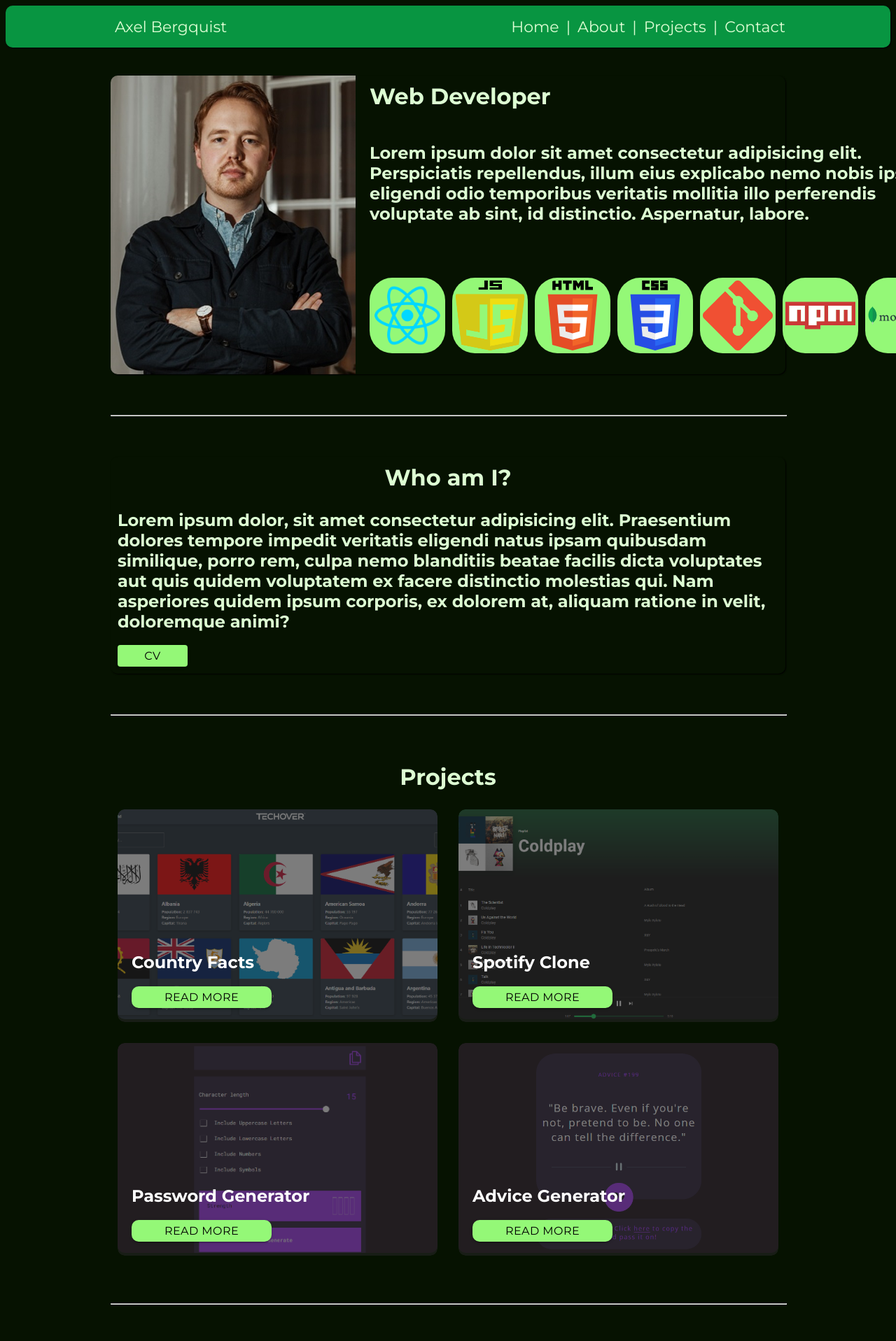
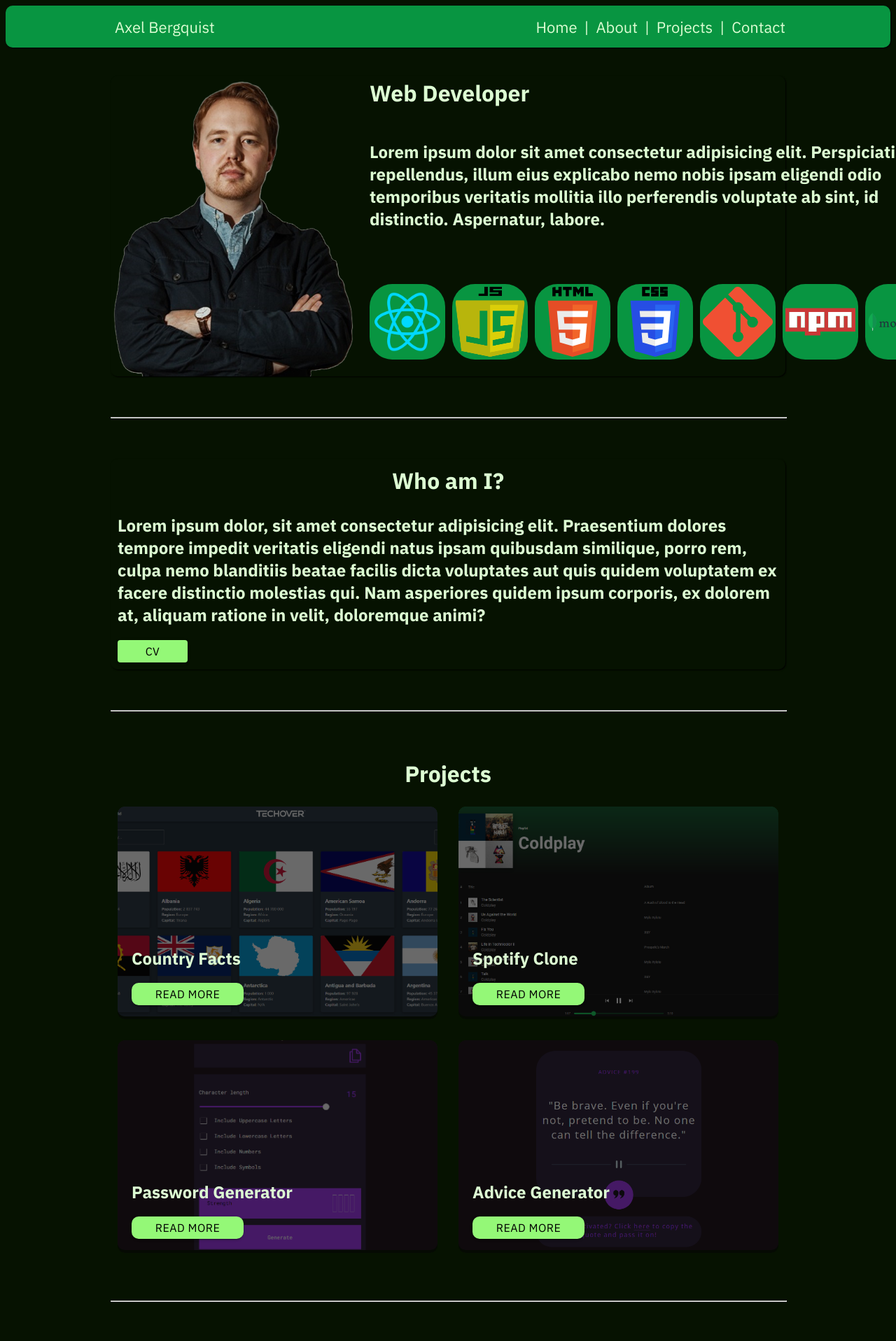
Before and after one commit to axelberk/Portfolio, a React (Vite) app: page / in a window 1280 px wide. Shown: the top 1917 px of the page at 70% size. Built offline with nearby package versions, Linux system fonts and the light colour scheme.

Commit message:
colors done?

```diff
--- a/index.html
+++ b/index.html
@@ -7,8 +7,9 @@
     <link rel="preconnect" href="https://fonts.googleapis.com">
     <link rel="preconnect" href="https://fonts.gstatic.com" crossorigin>
     <link href="https://fonts.googleapis.com/css2?family=Montserrat:ital,wght@0,100..900;1,100..900&family=Open+Sans:ital,wght@0,300..800;1,300..800&display=swap" rel="stylesheet">
+    <link href="https://fonts.googleapis.com/css2?family=IBM+Plex+Sans:ital,wght@0,100;0,200;0,300;0,400;0,500;0,600;0,700;1,100;1,200;1,300;1,400;1,500;1,600;1,700&display=swap" rel="stylesheet">
     <link rel="stylesheet" href="https://cdnjs.cloudflare.com/ajax/libs/font-awesome/6.0.0-beta3/css/all.min.css">
-    <title>Axel Bergquists Portfolio</title>
+    <title>Axel Bergquist - Portfolio</title>
   </head>
   <body>
     <div id="root"></div>
--- a/src/Components/ProjectDetail/ProjectDetail.css
+++ b/src/Components/ProjectDetail/ProjectDetail.css
@@ -58,7 +58,7 @@
     display: flex;
     flex-direction: column;
     gap: 20px;
-
+    font-size: 18px;
 }
 
 .stacks-used {
@@ -72,7 +72,7 @@
     box-shadow: 1px 1px 2px black;
     border-radius: 10px;
     padding: 10px;
-    font-size: 14px;
+    font-size: 16px;
     background-color: #94f877;
     color: black;
     font-weight: 400;
--- a/src/Components/ProjectDetail/ProjectDetail.jsx
+++ b/src/Components/ProjectDetail/ProjectDetail.jsx
@@ -32,8 +32,8 @@ import ArrowBackIosNewOutlinedIcon from '@mui/icons-material/ArrowBackIosNewOutl
                             ))}
                         </div>
                         <div className="project-links">
-                            <Button href={projectLink} variant="contained" target="_blank" sx={{width:"110px", backgroundColor:"#94f877", color:"black", borderRadius:"10px", display:"flex", justifyContent:"space-between", font:"inherit"}}>Try it<i class="fa fa-external-link" aria-hidden="true"></i></Button>
-                            <Button href={projectGithub} variant="contained" target="_blank" sx={{width:"120px", backgroundColor:"#94f877", color:"black", borderRadius:"10px", display:"flex", justifyContent:"space-between", font:"inherit"}}>Github<i class="fa fa-external-link" aria-hidden="true"></i></Button>
+                            <Button href={projectLink} variant="contained" target="_blank" sx={{width:"120px", backgroundColor:"#94f877", color:"black", borderRadius:"10px", display:"flex", justifyContent:"space-between", font:"inherit"}}>Try it<i class="fa fa-external-link" aria-hidden="true"></i></Button>
+                            <Button href={projectGithub} variant="contained" target="_blank" sx={{width:"130px", backgroundColor:"#94f877", color:"black", borderRadius:"10px", display:"flex", justifyContent:"space-between", font:"inherit"}}>Github<i class="fa fa-external-link" aria-hidden="true"></i></Button>
                         </div>
                     </div>
                 </div>
--- a/src/Homepage/Homepage.css
+++ b/src/Homepage/Homepage.css
@@ -71,8 +71,8 @@
     bottom: -80px;
     left: 50%;
     transform: translateX(-50%);
-    background-color: #4A4947;
-    color: #E2F1E7;
+    background-color: #089541;
+    color: inherit;
     padding: 8px 12px;
     border-radius: 10px;
     font-size: 16px;
@@ -90,7 +90,7 @@
     width: 100px;
     max-height: 100px;
     transition: all .2s ease-in-out;
-    background-color: #94f877;
+    background-color: #089541;
     border-radius: 30%;
     padding: 4px;
 }
@@ -121,6 +121,10 @@
     padding: 10px;
     border-radius: 10px;
     /* background-color: #089541; */
+}
+
+.projects-page h2 {
+    color: #ddfdd3;
 }
 
 .projects-container {
@@ -156,7 +160,7 @@
 .img-overlay {
     position: absolute;
     inset: 0px;
-    background-color: #26262699;
+    background-color: #05050599;
     border-radius: 10px;
 }
 
--- a/src/Homepage/Homepage.jsx
+++ b/src/Homepage/Homepage.jsx
@@ -12,7 +12,7 @@ const Homepage = () => {
   return (
     <div className="Homepage" id="home">
       <div className="intro-section">
-        <img className="pfp" src="me.jpg" alt="" />
+        <img className="pfp" src="me-no-bg.png" alt="" />
         <div className="intro-text">
           <h1>Web Developer</h1>
           <h2>
@@ -97,7 +97,7 @@ const Homepage = () => {
                 onClick={() => handleReadMore("/projects/countryfacts")}
                 variant="contained"
                 sx={{
-                  width: "200px",
+                  width: "160px",
                   backgroundColor: "#94f877",
                   color: "black",
                   borderRadius: "10px",
@@ -119,7 +119,7 @@ const Homepage = () => {
                 onClick={() => handleReadMore("/projects/spotifyclone")}
                 variant="contained"
                 sx={{
-                  width: "200px",
+                  width: "160px",
                   backgroundColor: "#94f877",
                   color: "black",
                   borderRadius: "10px",
@@ -141,7 +141,7 @@ const Homepage = () => {
                 onClick={() => handleReadMore("/projects/pwgen")}
                 variant="contained"
                 sx={{
-                  width: "200px",
+                  width: "160px",
                   backgroundColor: "#94f877",
                   color: "black",
                   borderRadius: "10px",
@@ -163,7 +163,7 @@ const Homepage = () => {
                 onClick={() => handleReadMore("/projects/advicegen")}
                 variant="contained"
                 sx={{
-                  width: "200px",
+                  width: "160px",
                   backgroundColor: "#94f877",
                   color: "black",
                   borderRadius: "10px",
--- a/src/index.css
+++ b/src/index.css
@@ -1,5 +1,5 @@
 :root {
-  font-family: Montserrat;
+  font-family: "IBM Plex Sans";
   font-synthesis: none;
   text-rendering: optimizeLegibility;
   -webkit-font-smoothing: antialiased;
```
Also changed, not shown: public/me-no-bg.png (added).
